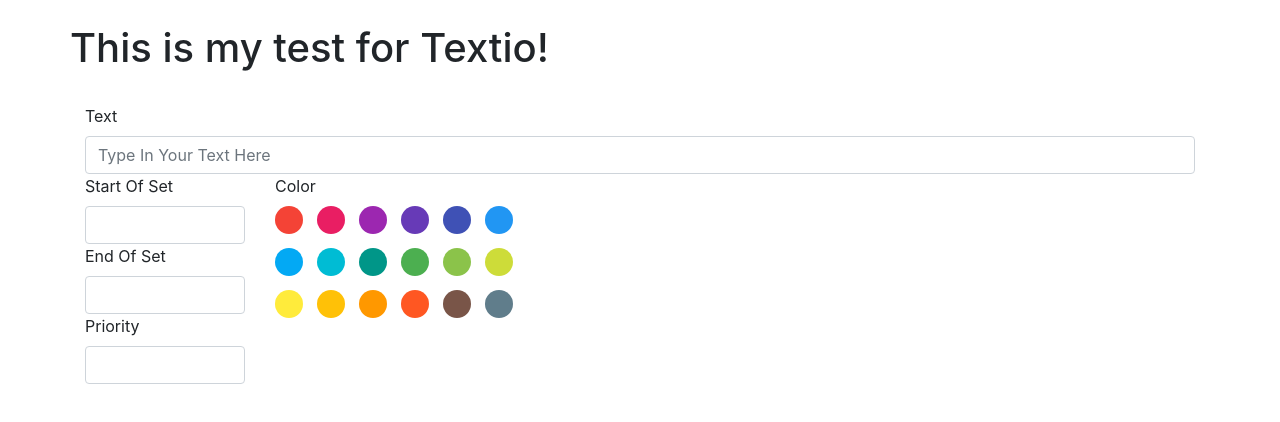
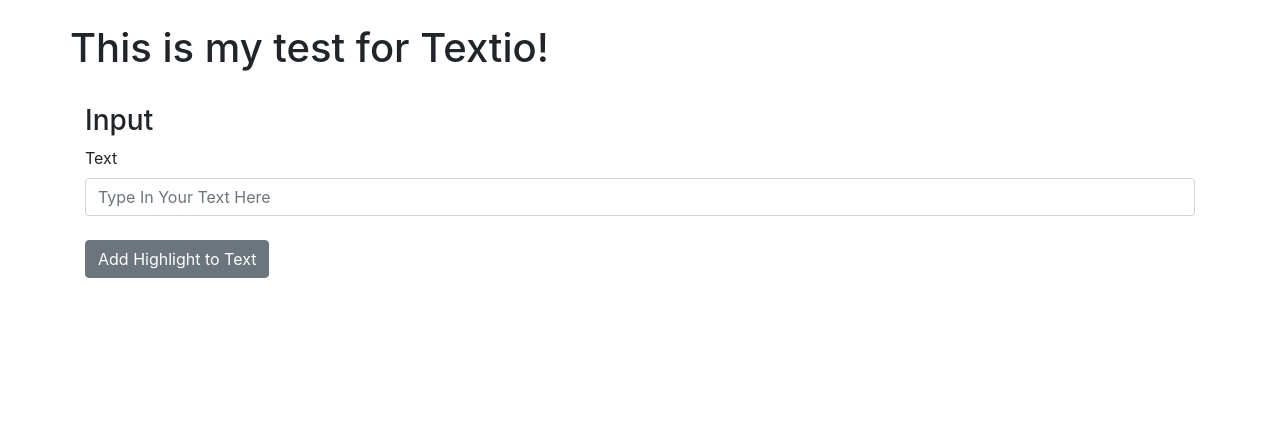
Before and after one commit to Brandoncyu/highlight-priority, a React (Create React App) app: page / in a window 1280 px wide. Shown: the top 422 px of the page. Built offline with nearby package versions, Linux system fonts and the light colour scheme.

Commit message:
added highlights to main app

```diff
--- a/src/App.js
+++ b/src/App.js
@@ -12,6 +12,21 @@
     }
   }
 
+  addHighlights = () => {
+    let highlightRules = {
+      startOffset: '',
+      endOffset: '',
+      color: '',
+      priority: ''
+    }
+
+
+    this.setState({
+      highlights: this.state.highlights.concat(highlightRules),
+    })
+    console.log(this.state)
+  }
+
   render() {
     return (
       <Container>
@@ -20,6 +35,7 @@
         </Row>
         <Row>
           <Col>
+            <h3>Input</h3>
             <Form>
               <Label htmlFor="user-text">Text</Label>
               <Input
@@ -29,10 +45,15 @@
                 placeholder="Type In Your Text Here"
                 value={this.state.text}
                 onChange={e => this.setState({text: e.target.value})} />
-              <Highlights />
+              <br />
+              <Button color="secondary" onClick={this.addHighlights}>Add Highlight to Text</Button>
+              {this.state.highlights.map((highlight, index)=>
+                 <Highlights />
+              )}
             </Form>
           </Col>
         </Row>
+
       </Container>
     );
   }
--- a/src/components/highlights.js
+++ b/src/components/highlights.js
@@ -8,13 +8,13 @@
     this.state = {
       startOffset: '',
       endOffset: '',
-      background: '',
+      color: '',
       priority: ''
     }
   }
 
   handleChangeComplete = (color) => {
-    this.setState({ background: color.hex });
+    this.setState({ color: color.hex });
   };
 
   render() {
@@ -49,8 +49,9 @@
             <Label>Color</Label>
             <CirclePicker
               id="user-color"
-              color={ this.state.background }
+              color={ this.state.color }
               onChangeComplete={ this.handleChangeComplete }
+              circleSpacing={20}
             />
           </Col>
 
```
